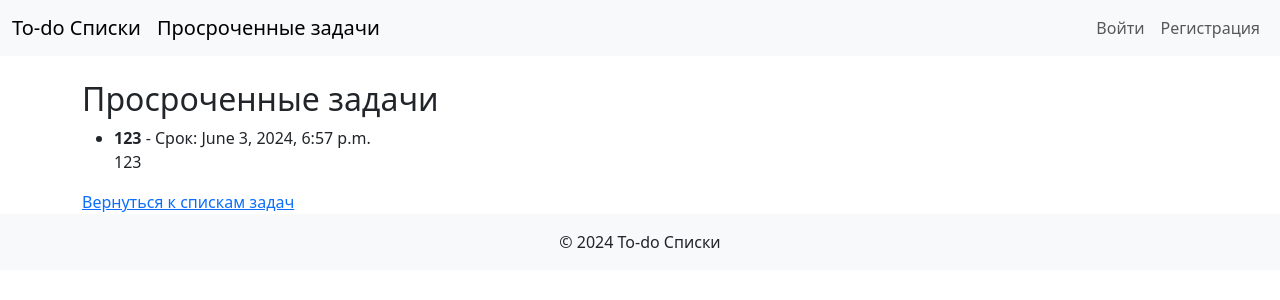
After one commit to DreamyUndertaker/To-do-list-django, a Django app: page /overdue/ in a window 1280 px wide. The commit adds this page. Shown: the top 300 px of the page. Run offline with Django 5.2, Linux system fonts and the light colour scheme; data comes from the database, SQL or seed files in the repository; both versions use the stored data as it was after the commit; some libraries are stand-ins or nearby versions.

Commit message:
Added OverdueItemList

```diff
--- a/todo_app/templates/base.html
+++ b/todo_app/templates/base.html
@@ -17,6 +17,7 @@
 <nav class="navbar navbar-expand-lg navbar-light bg-light fixed-top">
     <div class="container-fluid">
         <a class="navbar-brand" href="{% url 'index' %}">To-do Списки</a>
+        <a href="{% url 'overdue-list' %}" class="navbar-brand">Просроченные задачи</a>
         <button class="navbar-toggler" type="button" data-bs-toggle="collapse" data-bs-target="#navbarNav" aria-controls="navbarNav" aria-expanded="false" aria-label="Toggle navigation">
             <span class="navbar-toggler-icon"></span>
         </button>
--- /dev/null
+++ b/todo_app/templates/todo_app/overdue_list.html
@@ -0,0 +1,16 @@
+{% extends "base.html" %}
+
+{% block content %}
+    <h2>Просроченные задачи</h2>
+    <ul>
+        {% for item in object_list %}
+            <li>
+                <strong>{{ item.title }}</strong> - Срок: {{ item.due_date }} <br>
+                {{ item.description }}
+            </li>
+        {% empty %}
+            <li>Нет просроченных задач.</li>
+        {% endfor %}
+    </ul>
+    <a href="{% url 'index' %}">Вернуться к спискам задач</a>
+{% endblock %}
--- a/todo_app/urls.py
+++ b/todo_app/urls.py
@@ -6,7 +6,7 @@ from .views import (
     ItemCreate,
     ItemUpdate,
     ListDelete,
-    ItemDelete,
+    ItemDelete, OverdueItemListView,
 )
 
 urlpatterns = [
@@ -17,4 +17,5 @@ urlpatterns = [
     path('list/<int:list_id>/item/<int:pk>/edit/', ItemUpdate.as_view(), name='item-update'),
     path('list/<int:list_id>/item/<int:pk>/delete/', ItemDelete.as_view(), name='item-delete'),
     path('list/<int:pk>/delete/', ListDelete.as_view(), name='list-delete'),
+    path("overdue/", OverdueItemListView.as_view(), name="overdue-list"),
 ]
--- a/todo_app/views.py
+++ b/todo_app/views.py
@@ -1,5 +1,6 @@
 from django.contrib.auth.mixins import UserPassesTestMixin
 from django.urls import reverse, reverse_lazy
+from django.utils import timezone
 from django.views.generic import (
     ListView,
     CreateView,
@@ -111,3 +112,11 @@ class ItemDelete(UserPassesTestMixin, DeleteView):
         context = super().get_context_data(**kwargs)
         context["todo_list"] = self.object.todo_list
         return context
+
+
+class OverdueItemListView(ListView):
+    model = ToDoItem
+    template_name = "todo_app/overdue_list.html"
+
+    def get_queryset(self):
+        return ToDoItem.objects.filter(due_date__lt=timezone.now())
```
Also changed, not shown: db.sqlite3.
